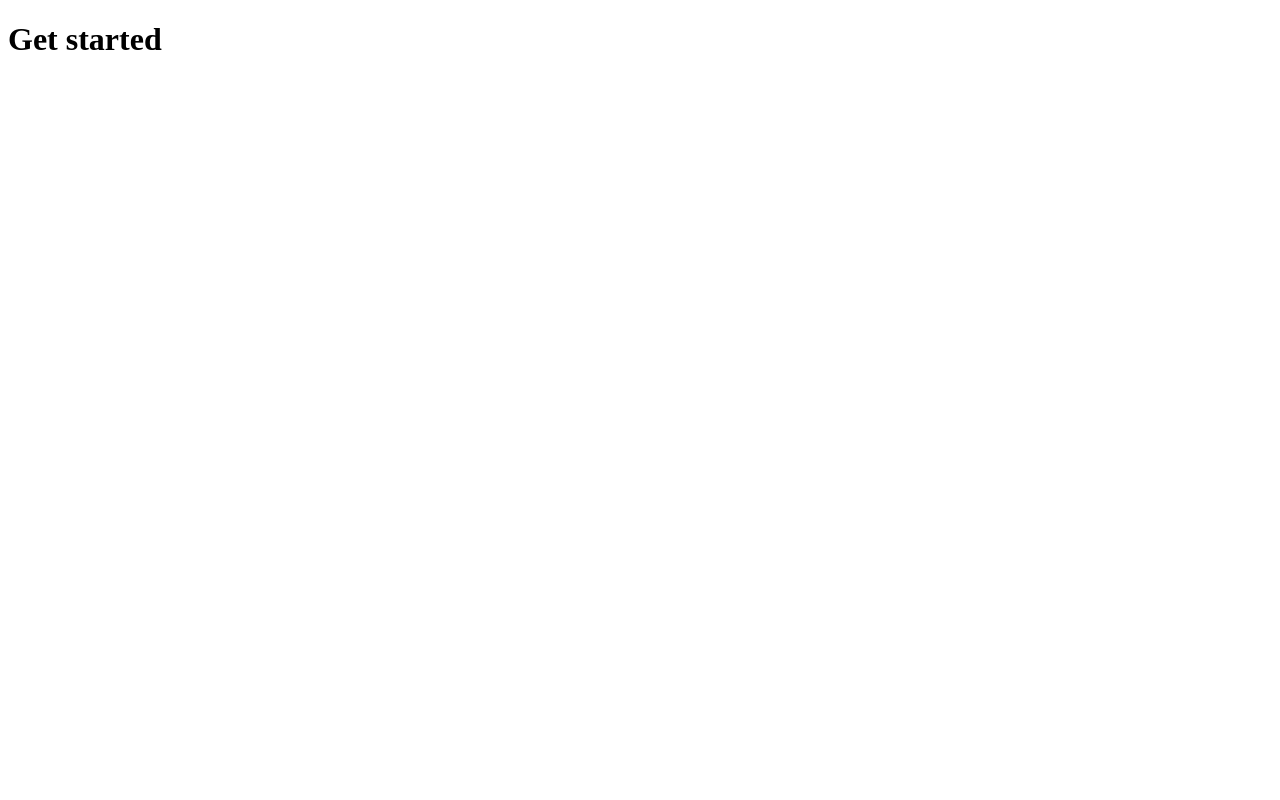
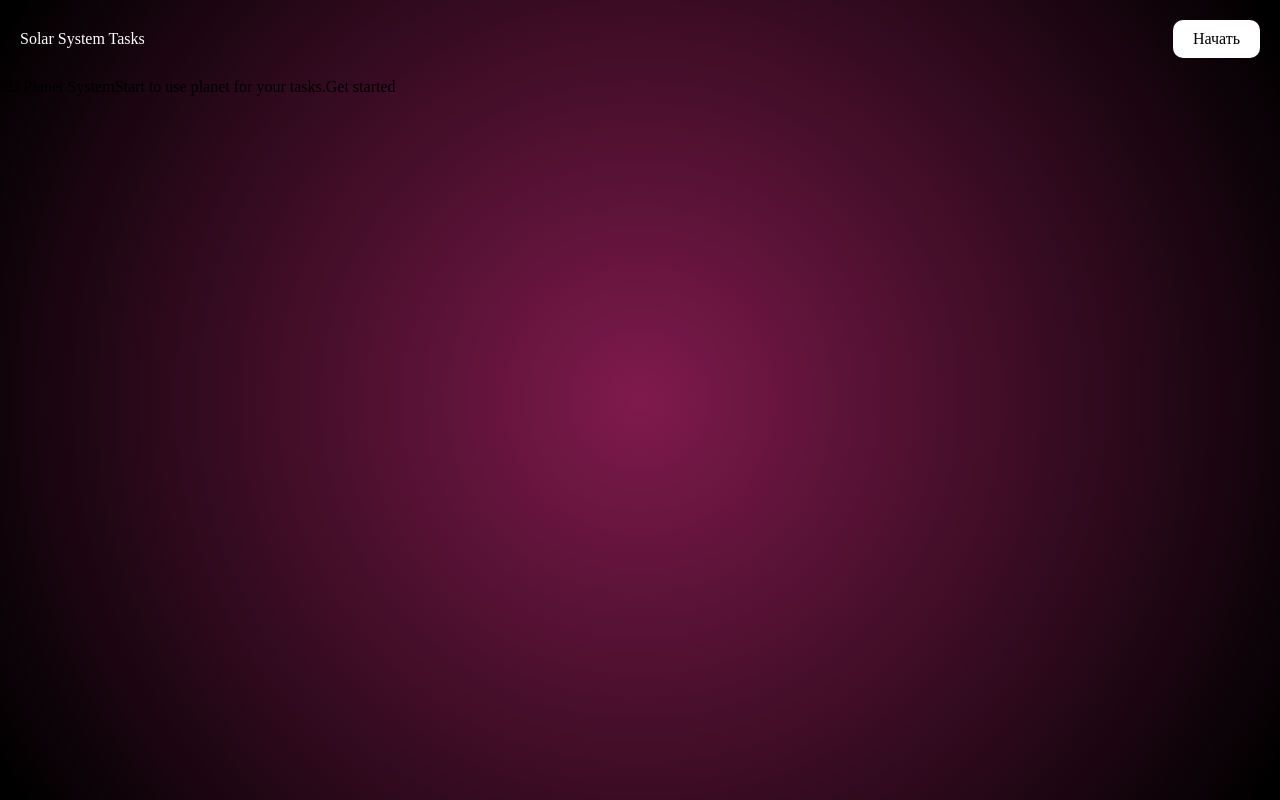
Before and after one commit to kata-front/3D-Task-Space---React-Version, a React (Vite) app: page / in a window 1280 px wide. Built offline with nearby package versions, Linux system fonts and the light colour scheme.

Commit message:
Initiate base structures

```diff
--- a/src/App.tsx
+++ b/src/App.tsx
@@ -1,8 +1,11 @@
+//import { Scene } from "./app/components/scene";
+
+import { Hero } from "./app/components/hero";
 
 function App() {
   return (
     <>
-      <h1>Get started</h1>
+      <Hero />
     </>
   );
 }
--- /dev/null
+++ b/src/Router.tsx
@@ -0,0 +1,9 @@
+import { createBrowserRouter } from "react-router";
+import App from "./App";
+
+export const Router = createBrowserRouter([
+    {
+        path: '/',
+        element: <App />
+    }
+])
--- /dev/null
+++ b/src/app/components/hero.tsx
@@ -0,0 +1,21 @@
+import type { FC } from "react";
+import styles from '../styles/hero.module.scss'
+
+export const Hero: FC = () => {
+    return (
+        <div className={styles.hero}>
+            <section className={styles.hero__nav}>
+                <span>Solar System Tasks</span>
+                <span className={styles.hero__nav__button}>Начать</span>
+            </section>
+            <section>
+                {/* TODO: add 3D animation */}
+            </section>
+            <section>
+                <span>3D Planet System</span>
+                <span>Start to use planet for your tasks.</span>
+                <span>Get started</span>
+            </section>
+        </div>
+    );
+}
--- /dev/null
+++ b/src/app/components/scene.tsx
@@ -0,0 +1,26 @@
+import { Canvas } from "@react-three/fiber";
+import { type FC } from "react";
+import { Sun } from "./three_components/solarSystem";
+import { OrbitControls } from "@react-three/drei";
+
+export const Scene: FC =() => {
+  return (
+    <Canvas
+      camera={{
+        position: [0, 0, 100],
+        fov: 75,
+      }}
+      style={{
+        width: '100vw',
+        height: '100vh',
+        background: '#000',
+      }}
+    >
+      <Sun />
+      <OrbitControls
+        maxDistance={100}
+        minDistance={20}
+      />
+    </Canvas>
+  );
+}
--- /dev/null
+++ b/src/app/styles/hero.module.scss
@@ -0,0 +1,24 @@
+.hero {
+    width: 100vw;
+    height: 100vh;
+
+    background:radial-gradient(circle, rgba(127, 26, 77, 1) 0%, rgba(0, 0, 0, 1) 98%);
+
+    &__nav {
+        padding: 20px;
+        color: white;
+
+        display: flex;
+        flex-direction: row;
+        justify-content: space-between;
+        align-items: center;
+
+        &__button {
+            cursor: pointer;
+            padding: 10px 20px;
+            border-radius: 10px;
+            background-color: white;
+            color: black;
+        }
+    }
+}
--- /dev/null
+++ b/src/app/styles/index.scss
@@ -0,0 +1,5 @@
+* {
+    box-sizing: border-box;
+    margin: 0;
+    padding: 0;
+}
--- a/src/main.tsx
+++ b/src/main.tsx
@@ -1,9 +1,11 @@
 import { StrictMode } from 'react'
 import { createRoot } from 'react-dom/client'
-import App from './App.tsx'
+import { RouterProvider } from 'react-router'
+import { Router } from './Router.tsx'
+import './app/styles/index.scss'
 
 createRoot(document.getElementById('root')!).render(
   <StrictMode>
-    <App />
+    <RouterProvider router={Router} />
   </StrictMode>,
 )
```
Also changed, not shown: src/app/components/three_components/solarSystem.tsx (added, +17 -0 lines).
